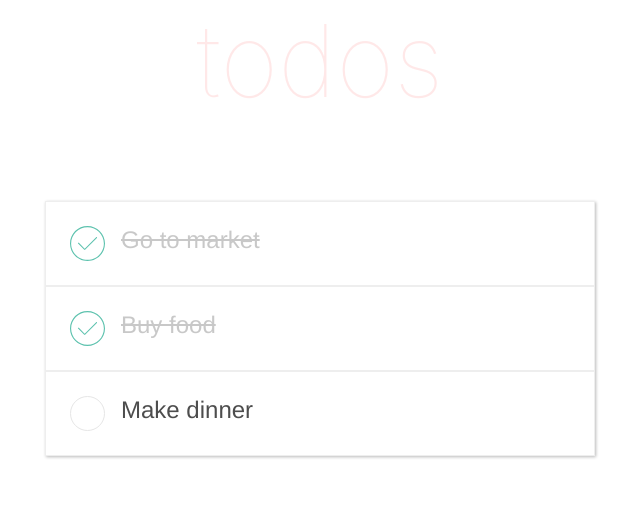
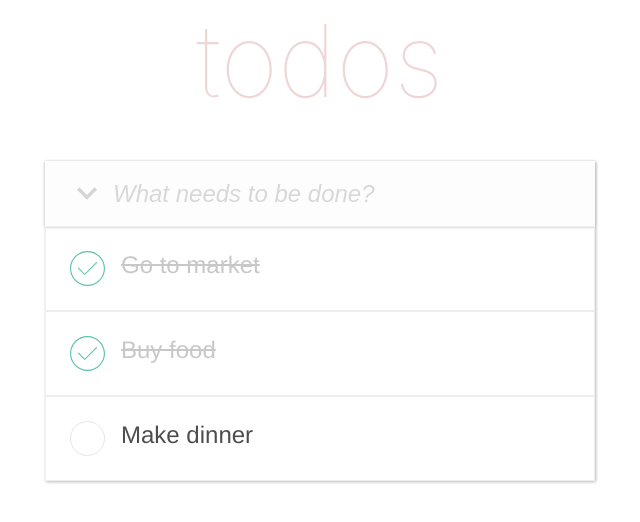
Before and after one commit to lamnehihi/todo-list-mobile, a React (Create React App) app: page / in a window 1280 px wide. Shown: the top 522 px of the page, without its empty margins (320-960 px from the left). Built offline with nearby package versions, Linux system fonts and the light colour scheme.

Commit message:
input new todo

```diff
--- a/src/App.css
+++ b/src/App.css
@@ -1,6 +1,6 @@
 h1 {
   font-size: 100px;
-  color: rgba(255, 0, 0, 0.091);
+  color: rgba(154, 0, 0, 0.159);
   width: 100%;
   font-size: 100px;
   font-weight: 100;
@@ -20,40 +20,34 @@ p {
 .App {
   text-align: center;
   box-shadow: 1px 1px 3px rgb(186, 186, 186);
-  margin-top: 10vh;
+  margin-top: 5vh;
 }
 
-.App-logo {
-  height: 40vmin;
-  pointer-events: none;
+.App .input {
+  display: flex;
+  box-shadow: 0px 1px 3px rgb(186, 186, 186);
+  background-color: #f0f0f025;
 }
 
-@media (prefers-reduced-motion: no-preference) {
-  .App-logo {
-    animation: App-logo-spin infinite 20s linear;
-  }
+.App .input input {
+  padding: 0;
+  border: none;
+  outline: none;
+  height: 65px;
+  font-size: 24px;
+  text-decoration: initial;
+  width: 100%;
+  background-color: #f0f0f000;
 }
 
-.App-header {
-  background-color: #282c34;
-  min-height: 100vh;
-  display: flex;
-  flex-direction: column;
-  align-items: center;
-  justify-content: center;
-  font-size: calc(10px + 2vmin);
-  color: white;
+.App .input input::placeholder {
+  color: rgb(216, 216, 216);
+  font-size: 24px;
+  font-weight: 200;
+  font-style: italic;
 }
 
-.App-link {
-  color: #61dafb;
+.App .input img {
+  width: 20px;
+  margin: 0rem 1rem 0rem 2rem;
 }
-
-@keyframes App-logo-spin {
-  from {
-    transform: rotate(0deg);
-  }
-  to {
-    transform: rotate(360deg);
-  }
-}
--- a/src/App.js
+++ b/src/App.js
@@ -1,19 +1,23 @@
 import React, { Component } from "react";
-import logo from "./logo.svg";
 import "./App.css";
 import TodoItem from "./components/TodoItem";
 import { render } from "@testing-library/react";
+import downArrow from "./down-arrow.svg";
 
 class App extends Component {
   constructor() {
     super();
     this.state = {
+      newItem: "",
       todoItems: [
         { title: "Go to market", isComplete: true },
         { title: "Buy food", isComplete: true },
         { title: "Make dinner" },
       ],
     };
+
+    this.addItem = this.addItem.bind(this);
+    this.onChange = this.onChange.bind(this);
   }
   itemClick(item) {
     return (event) => {
@@ -32,15 +36,42 @@ class App extends Component {
       });
     };
   }
+
+  addItem(event) {
+    if (event.keyCode === 13) {
+      const value = event.target.value;
+      if (value === "") return;
+      if (value.trim() === "") return;
+      this.setState({
+        newItem : '',
+        todoItems: [{ title: value.trim() }, ...this.state.todoItems],
+      });
+      event.target.value = "";
+    }
+  }
+
+  onChange(event) {
+    this.setState({
+      newItem : event.target.value
+    });
+  }
+
   render() {
     const todoItems = this.state.todoItems;
     return (
-      <div >
+      <div>
         <h1>todos</h1>
-        <div className="input">
-
-        </div>
         <div className="App">
+          <div className="input">
+            <img src={downArrow}/>
+            <input
+              type="text"
+              placeholder="What needs to be done?"
+              value={this.state.newItem}
+              onChange={this.onChange}
+              onKeyUp={this.addItem}
+            ></input>
+          </div>
           {todoItems.length > 0 &&
             todoItems.map((item, index) => (
               <TodoItem
--- a/src/index.css
+++ b/src/index.css
@@ -7,6 +7,7 @@ body {
   -moz-osx-font-smoothing: grayscale;
   display: flex;
   justify-content: center;
+  font-weight: 300;
 }
 
 code {
```
Also changed, not shown: src/components/delete.svg (added), src/down-arrow.svg (added).
